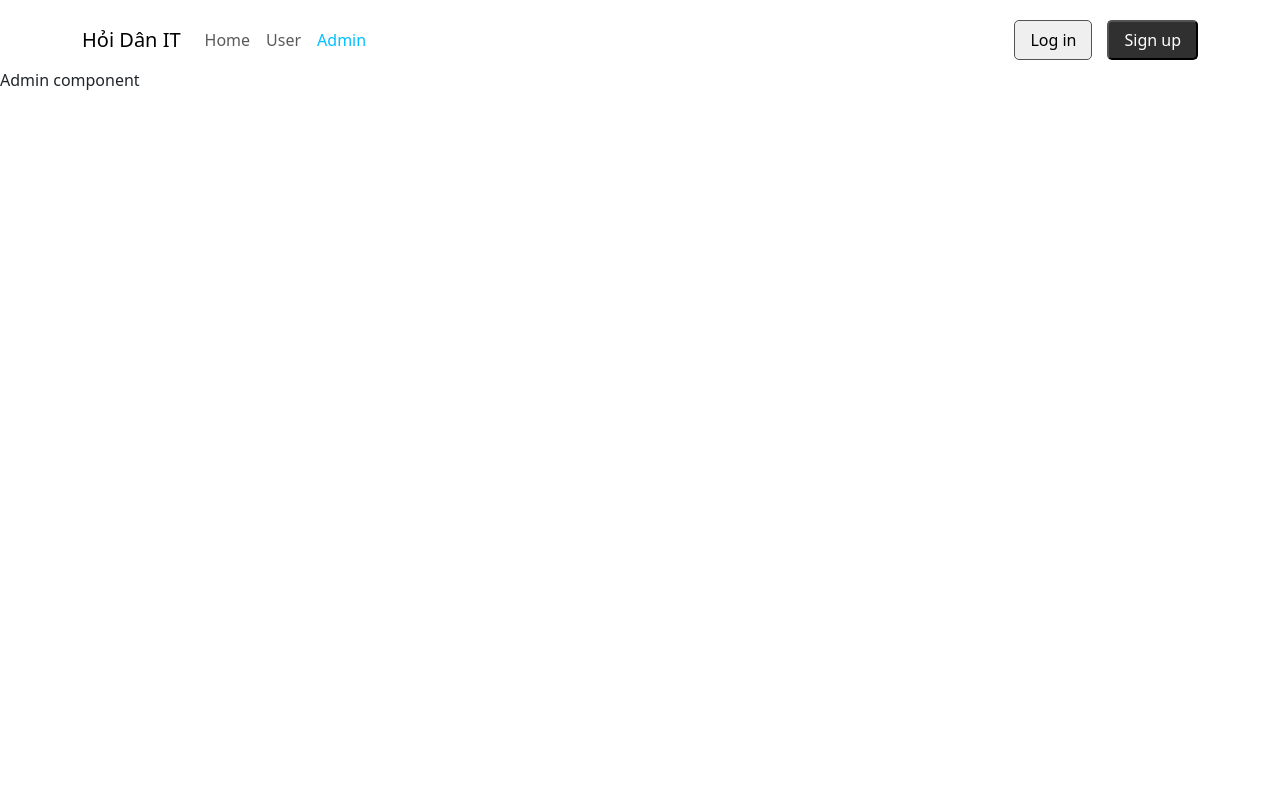
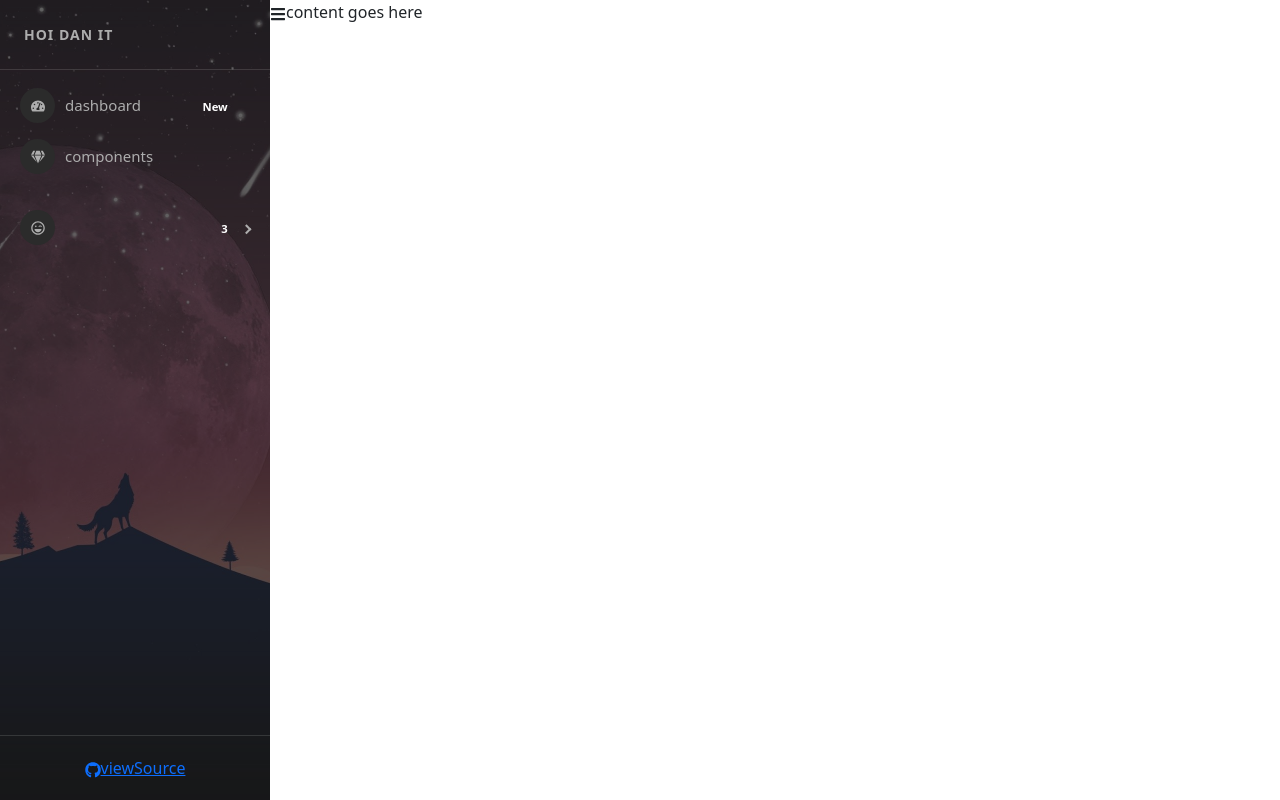
Before and after one commit to HuyHoangEngr/Demo-react, a React (Create React App) app: page /admins in a window 1280 px wide. Built offline with nearby package versions, Linux system fonts and the light colour scheme.

Commit message:
#54. Design Admin SideBar

```diff
--- a/package.json
+++ b/package.json
@@ -10,6 +10,8 @@
     "react": "18.2.0",
     "react-bootstrap": "2.10.5",
     "react-dom": "18.2.0",
+    "react-icons": "4.4.0",
+    "react-pro-sidebar": "0.7.1",
     "react-redux": "8.0.1",
     "react-router-dom": "6.26.2",
     "react-scripts": "5.0.1",
--- a/src/components/Admin/Admin.js
+++ b/src/components/Admin/Admin.js
@@ -1,6 +1,21 @@
+import SideBar from "./SideBar";
+import './Admin.scss';
+import { FaBars } from 'react-icons/fa';
+import { useState } from "react";
+
 const Admin = (props) => {
+    const [collapsed, setcollapsed] = useState(false);
+
     return (
-        <div>Admin component</div>
+        <div className="admin-container">
+            <div className="admin-sidebar">
+                <SideBar collapsed={collapsed} />
+            </div>
+            <div className="admin-content">
+                <FaBars onClick={() => setcollapsed(!collapsed)} />
+                content goes here
+            </div>
+        </div>
     )
 }
 export default Admin;
--- /dev/null
+++ b/src/components/Admin/Admin.scss
@@ -0,0 +1,9 @@
+.admin-container {
+    display: flex;
+
+    .admin-sidebar {
+        .pro-sidebar {
+            height: 100vh !important;
+        }
+    }
+}
--- /dev/null
+++ b/src/components/Admin/SideBar.js
@@ -0,0 +1,90 @@
+import 'react-pro-sidebar/dist/css/styles.css';
+import { FaTachometerAlt, FaGem, FaList, FaGithub, FaRegLaughWink, FaHeart } from 'react-icons/fa';
+import {
+    ProSidebar,
+    Menu,
+    MenuItem,
+    SubMenu,
+    SidebarHeader,
+    SidebarFooter,
+    SidebarContent,
+} from 'react-pro-sidebar';
+import sidebarBg from '../../assets/bg2.jpg';
+
+const SideBar = (props) => {
+    const { image, collapsed, toggled, handleToggleSidebar } = props;
+    return (
+        <>
+            <ProSidebar
+                image={sidebarBg}
+                collapsed={collapsed}
+                toggled={toggled}
+                breakPoint="md"
+                onToggle={handleToggleSidebar}
+            >
+                <SidebarHeader>
+                    <div
+                        style={{
+                            padding: '24px',
+                            textTransform: 'uppercase',
+                            fontWeight: 'bold',
+                            fontSize: 14,
+                            letterSpacing: '1px',
+                            overflow: 'hidden',
+                            textOverflow: 'ellipsis',
+                            whiteSpace: 'nowrap',
+                        }}
+                    >
+                        Hoi Dan IT
+                    </div>
+                </SidebarHeader>
+
+                <SidebarContent>
+                    <Menu iconShape="circle">
+                        <MenuItem
+                            icon={<FaTachometerAlt />}
+                            suffix={<span className="badge red">New</span>}
+                        >
+                            dashboard
+                        </MenuItem>
+                        <MenuItem icon={<FaGem />}>components</MenuItem>
+                    </Menu>
+                    <Menu iconShape="circle">
+                        <SubMenu
+                            suffix={<span className="badge yellow">3</span>}
+                            icon={<FaRegLaughWink />}
+                        >
+                            <MenuItem> 1</MenuItem>
+                            <MenuItem> 2</MenuItem>
+                            <MenuItem> 3</MenuItem>
+                        </SubMenu>
+
+                    </Menu>
+                </SidebarContent>
+
+                <SidebarFooter style={{ textAlign: 'center' }}>
+                    <div
+                        className="sidebar-btn-wrapper"
+                        style={{
+                            padding: '20px 24px',
+                        }}
+                    >
+                        <a
+                            href="https://github.com/azouaoui-med/react-pro-sidebar"
+                            target="_blank"
+                            className="sidebar-btn"
+                            rel="noopener noreferrer"
+                        >
+                            <FaGithub />
+                            <span style={{ whiteSpace: 'nowrap', textOverflow: 'ellipsis', overflow: 'hidden' }}>
+                                viewSource
+                            </span>
+                        </a>
+                    </div>
+                </SidebarFooter>
+            </ProSidebar>
+        </>
+    )
+}
+
+export default SideBar;
--- a/src/index.js
+++ b/src/index.js
@@ -24,8 +24,8 @@ root.render(
         <Route path="/" element={<App />} >
           <Route index element={<HomePage />} />
           <Route path="users" element={<User />} />
-          <Route path="admins" element={<Admin />} />
         </Route>
+        <Route path="admins" element={<Admin />} />
       </Routes>
     </BrowserRouter>
     {/* </React.StrictMode> */}
```
Also changed, not shown: src/assets/bg2.jpg (added), 1 other file (tests, documents, lock files or other folders).
